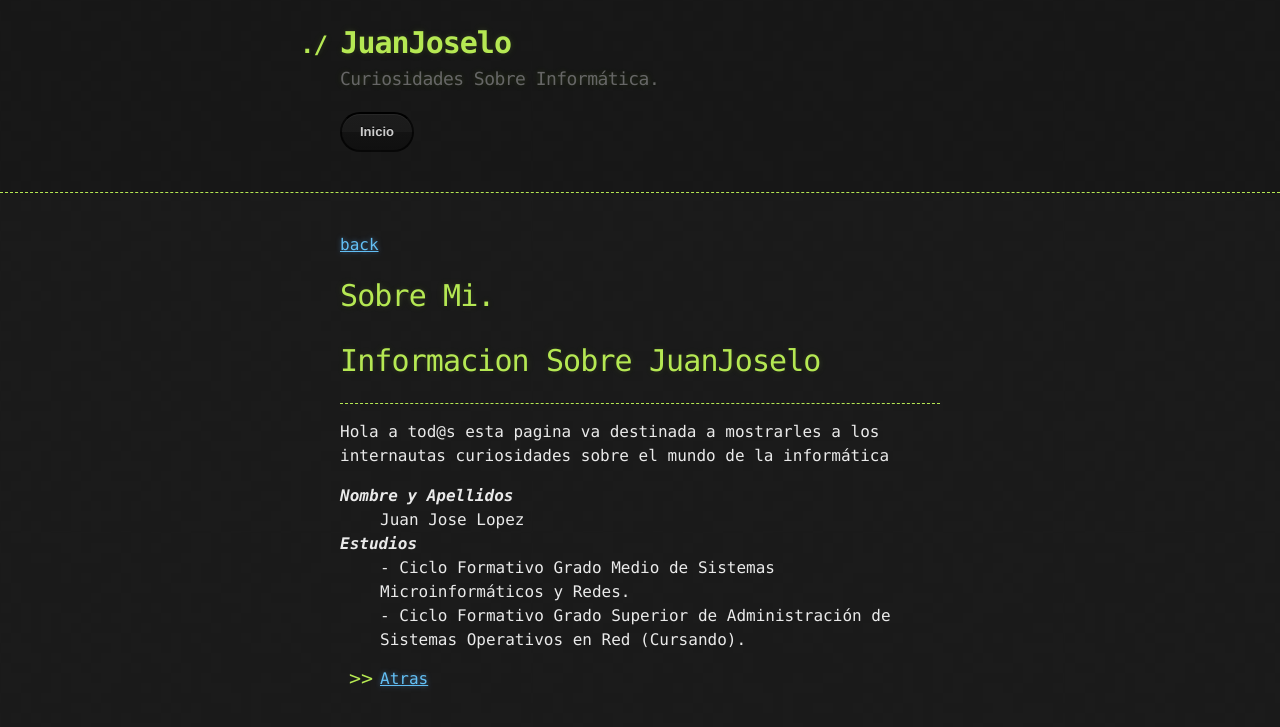
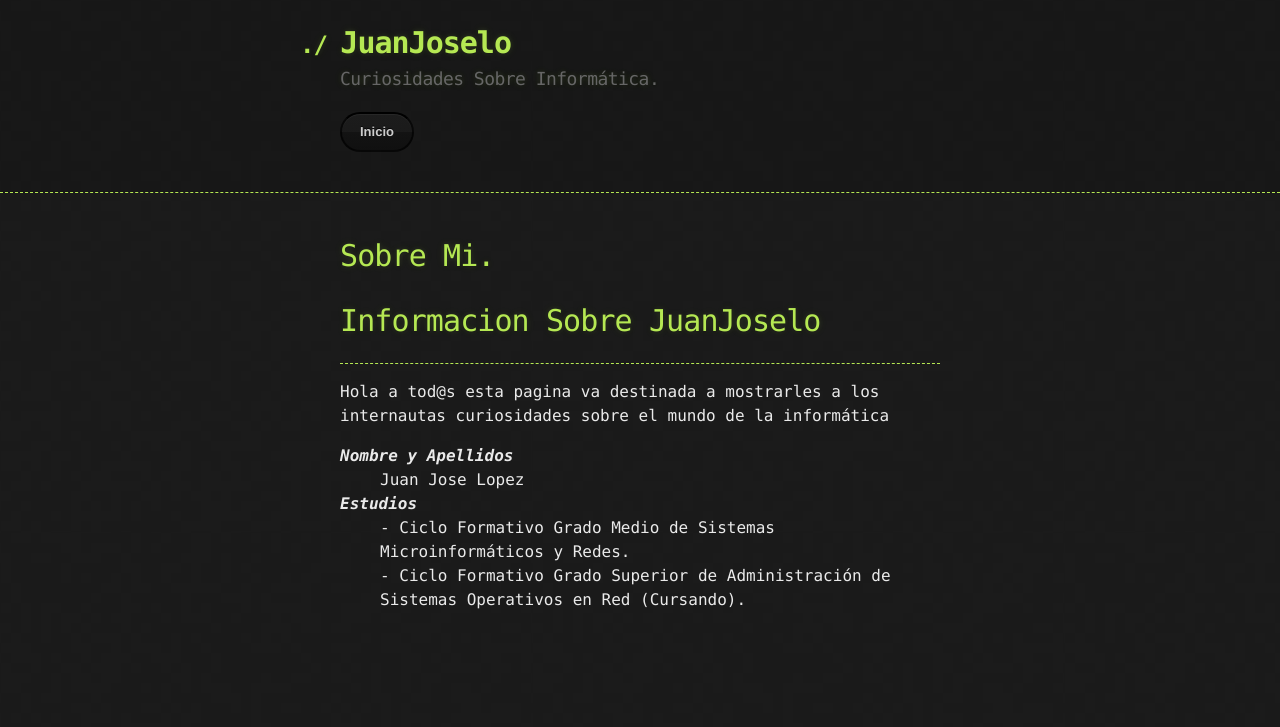
Before and after one commit to juanjoselopezroldan/juanjoselopezroldan.github.io, a Jekyll site: the page built from contenido/sobremi.md, in a window 1280 px wide. Shown: the top 727 px of the page. Built offline with Jekyll 4.4.1, drawn with Linux system fonts in a browser that asks for light colours; our own code applies the rules of GitHub Pages for plain Markdown files.

Commit message:
modificacion de ficheros

```diff
--- a/contenido/sobremi.md
+++ b/contenido/sobremi.md
@@ -2,7 +2,6 @@
 layout: default
 ---
 
-[back](./)
 # [](#header-1)Sobre Mi.
 # [](#header-2)Informacion Sobre JuanJoselo
 ***
@@ -14,4 +13,3 @@ Hola a tod@s esta pagina va destinada a mostrarles a los internautas curiosidade
 <dd>- Ciclo Formativo Grado Medio de Sistemas Microinformáticos y Redes.</dd>
 <dd>- Ciclo Formativo Grado Superior de Administración de Sistemas Operativos en Red (Cursando).</dd>
 </dl>
-* [Atras](../index)
```
